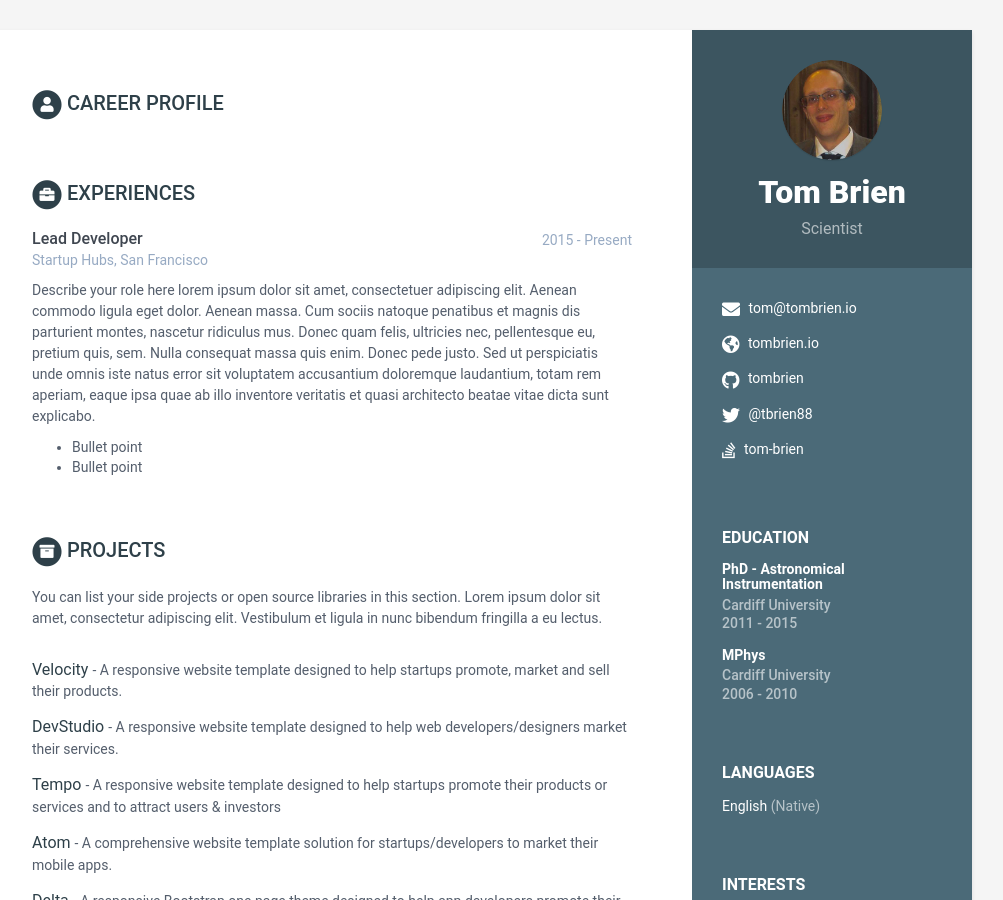
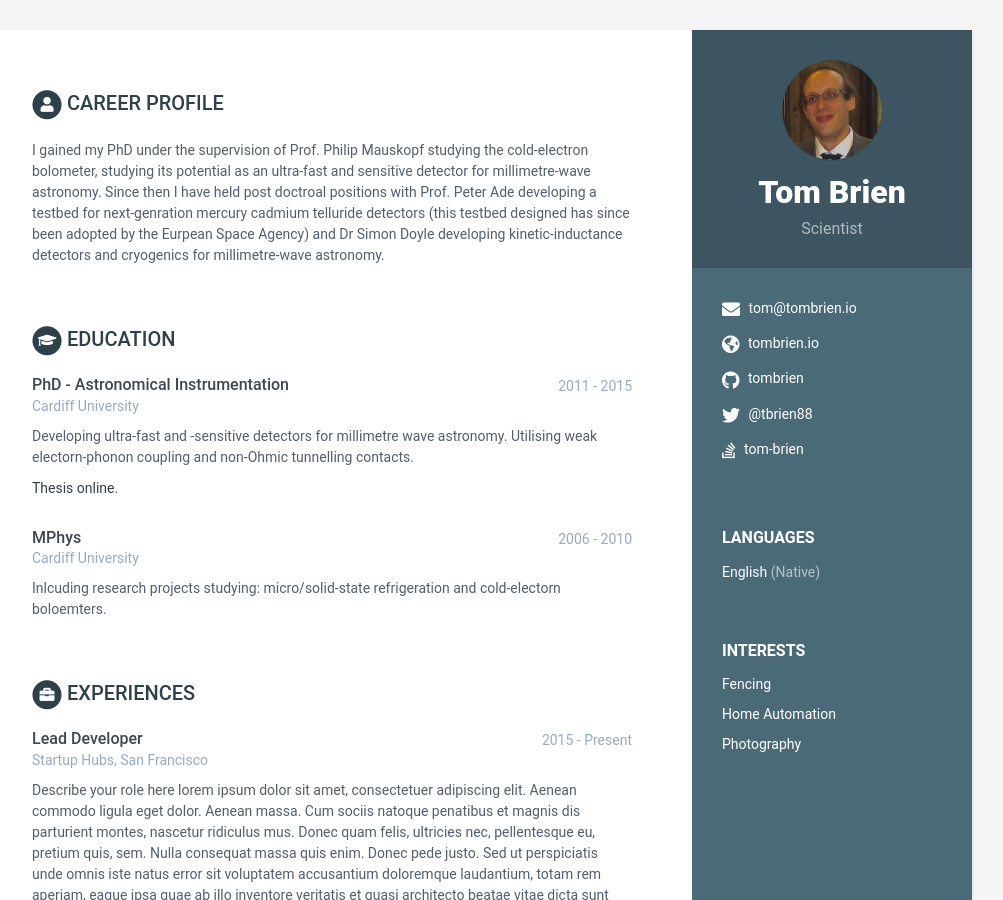
Before and after one commit to TomBrien/Netlify-CV, a Jekyll site: the page built from index.html, in a window 1280 px wide and 900 px high. Shown: the whole window, without its empty margins (168-1171 px from the left). Built offline with Jekyll 4.4.1, drawn with Linux system fonts in a browser that asks for light colours.

Commit message:
Update
And move education to main

```diff
--- a/_data/data.yml
+++ b/_data/data.yml
@@ -4,7 +4,7 @@
 
 sidebar:
     about: False # set to False or comment line if you want to remove the "how to use?" in the sidebar
-    education: True # set to False if you want education in main section instead of in sidebar
+    education: False # set to False if you want education in main section instead of in sidebar
 
     # Profile information
     name: Tom Brien
@@ -41,6 +41,14 @@ sidebar:
 career-profile:
     title: Career Profile
     summary: |
+      I gained my PhD under the supervision of Prof. Philip Mauskopf studying
+      the cold-electron bolometer, studying its potential as an ultra-fast and
+      sensitive detector for millimetre-wave astronomy. Since then I have held
+      post doctroal positions with Prof. Peter Ade developing a testbed for
+      next-genration mercury cadmium telluride detectors (this testbed designed
+      has since been adopted by the Eurpean Space Agency) and Dr Simon Doyle
+      developing kinetic-inductance detectors and cryogenics for millimetre-wave
+      astronomy.
 
 
 education:
```
